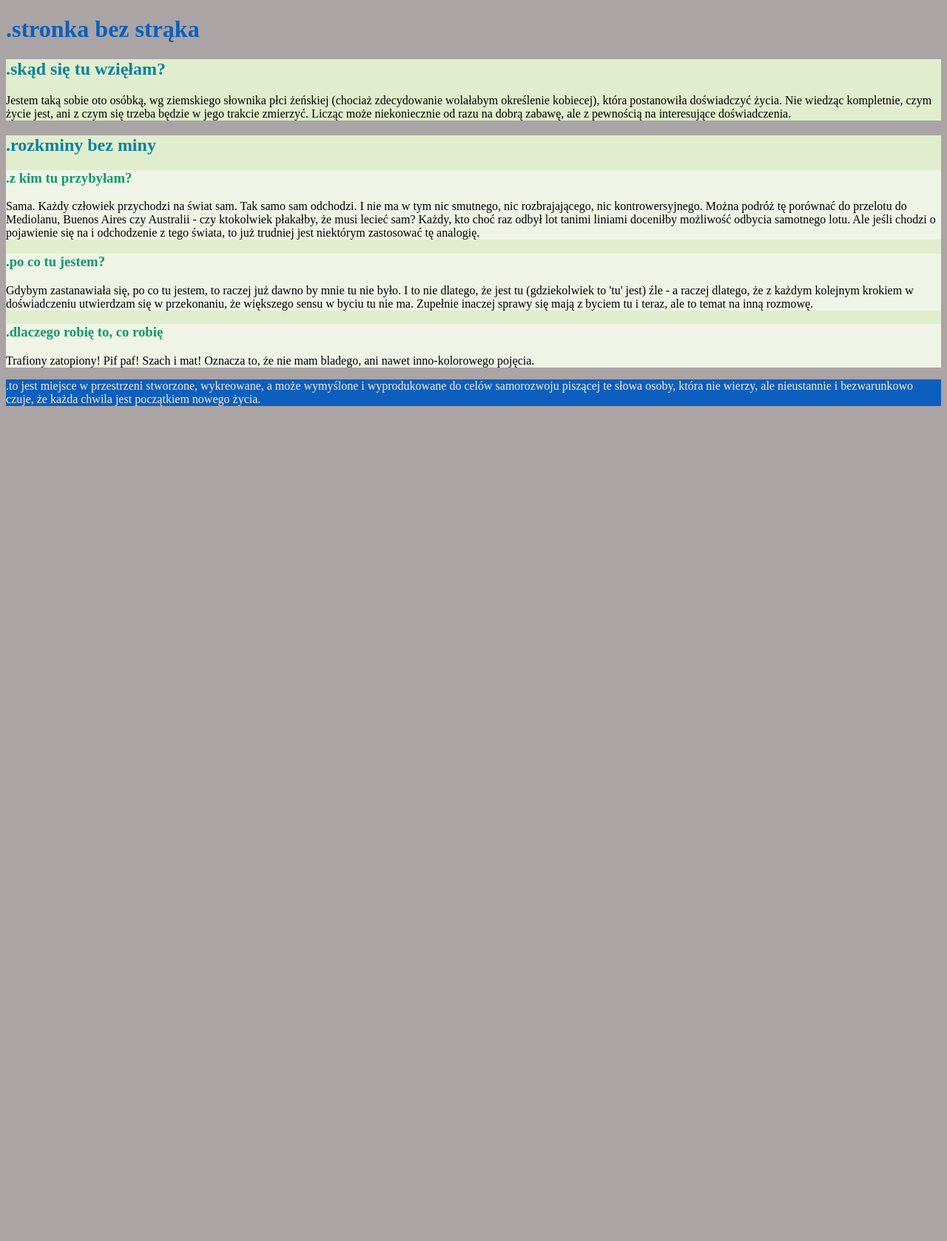
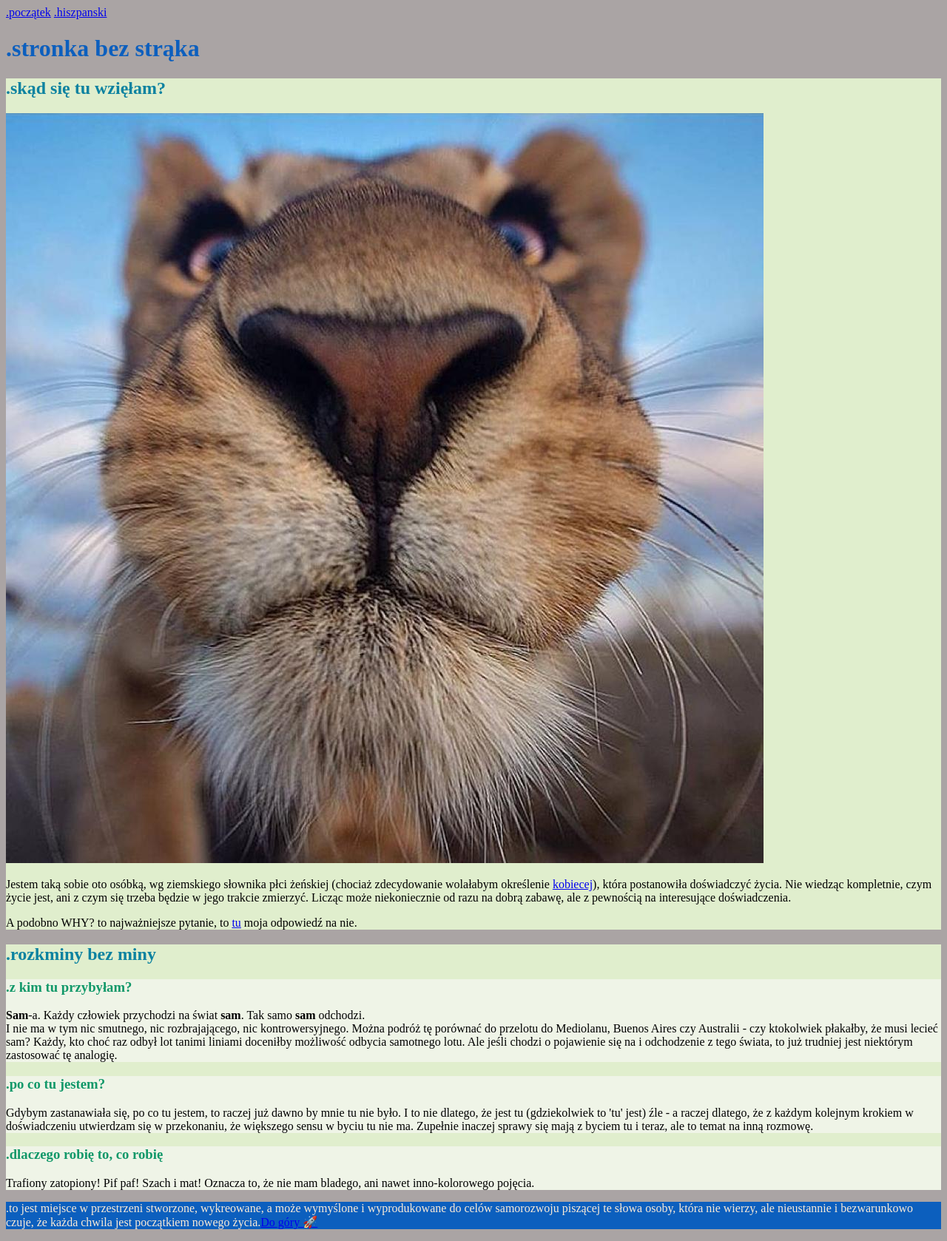
Before and after one commit to RenataBryczek/homepage, a plain HTML site: page index.html in a window 1280 px wide. Shown: the whole page at 74% size. Before the commit the page ends 800 px from the top, so only its background shows below. Drawn offline with Linux system fonts and the light colour scheme.

Commit message:
M03L04
Atrybuty w HTML

```diff
--- a/index.html
+++ b/index.html
@@ -11,33 +11,41 @@
 </head>
 
 <body>
+	<header>
+<nav>
+	<a href="index.html">.początek</a>
+	<a href="hiszpanski.html">.hiszpanski</a>
+</nav>
+	</header>
 	<main>
-		<header>
+		<header id="top">
 			<h1>.stronka bez strąka</h1> <!--h1 powinien być jedne dla całego dokumentu-->
 		</header>
 		<section> <!--pierwsza sekcja o mnie-->
 			<h2>.skąd się tu wzięłam?</h2>
-			<p>Jestem taką sobie oto osóbką, wg ziemskiego słownika płci żeńskiej (chociaż zdecydowanie wolałabym określenie kobiecej), która postanowiła doświadczyć życia. Nie wiedząc kompletnie, czym życie jest, ani z czym się trzeba będzie w jego trakcie zmierzyć. Licząc może niekoniecznie od razu na dobrą zabawę, ale z pewnością na interesujące doświadczenia.</p> <!--tekst nie może sobie luźno leżeć, stąd opakowujemy w znacznik p-->
+			<img src="buzka.jpg" alt="Fotka prezentująca autorkę przestrzeni"> <!--alt dla czytników-->
+			<p>Jestem taką sobie oto osóbką, wg ziemskiego słownika płci żeńskiej (chociaż zdecydowanie wolałabym określenie <a href="https://pl.wikipedia.org/wiki/Kobiecość" target="_blank">kobiecej</a>), która postanowiła doświadczyć życia. Nie wiedząc kompletnie, czym życie jest, ani z czym się trzeba będzie w jego trakcie zmierzyć. Licząc może niekoniecznie od razu na dobrą zabawę, ale z pewnością na interesujące doświadczenia.</p> <!--tekst nie może sobie luźno leżeć, stąd opakowujemy w znacznik p-->
+			<p>A podobno WHY? to najważniejsze pytanie, to <a href=#dlaczego>tu</a> moja odpowiedź na nie.</p>
 		</section>
 		<section> <!--druga sekcja z poszczególnymi artykułami-->
 			<h2>.rozkminy bez miny</h2>
 			<article> <!--artykuł to taka samodzielna treść-->
 				<h3>.z kim tu przybyłam?</h3>
-				<p>Sama. Każdy człowiek przychodzi na świat sam. Tak samo sam odchodzi. I nie ma w tym nic smutnego, nic rozbrajającego, nic kontrowersyjnego. Można podróż tę porównać do przelotu do Mediolanu, Buenos Aires czy Australii - czy ktokolwiek płakałby, że musi lecieć sam? Każdy, kto choć raz odbył lot tanimi liniami doceniłby możliwość odbycia samotnego lotu. Ale jeśli chodzi o pojawienie się na i odchodzenie z tego świata, to już trudniej jest niektórym zastosować tę analogię.</p>
+				<p><strong>Sam</strong>-a. Każdy człowiek przychodzi na świat <strong>sam</strong>. Tak samo <strong>sam</strong> odchodzi. <br>I nie ma w tym nic smutnego, nic rozbrajającego, nic kontrowersyjnego. Można podróż tę porównać do przelotu do Mediolanu, Buenos Aires czy Australii - czy ktokolwiek płakałby, że musi lecieć sam? Każdy, kto choć raz odbył lot tanimi liniami doceniłby możliwość odbycia samotnego lotu. Ale jeśli chodzi o pojawienie się na i odchodzenie z tego świata, to już trudniej jest niektórym zastosować tę analogię.</p><!--tu sobie zrobiłam przejście do następnej linii using br-->
 			</article>
 			<article> <!--artykuł to taka samodzielna treść-->
 				<h3>.po co tu jestem?</h3>
 				<p>Gdybym zastanawiała się, po co tu jestem, to raczej już dawno by mnie tu nie było. I to nie dlatego, że jest tu (gdziekolwiek to 'tu' jest) źle - a raczej dlatego, że z każdym kolejnym krokiem w doświadczeniu utwierdzam się w przekonaniu, że większego sensu w byciu tu nie ma. Zupełnie inaczej sprawy się mają z byciem tu i teraz, ale to temat na inną rozmowę.</p>
 			</article>
-			<article>
+			<article id="dlaczego">
 				<h3>.dlaczego robię to, co robię</h3>
 				<p>Trafiony zatopiony! Pif paf! Szach i mat! Oznacza to, że nie mam bladego, ani nawet inno-kolorowego pojęcia.</p>
 			</article>
 		</section>
-		<footer> <!--ta stopka dotyczy całego dokumentu-->
-			<p>.to jest miejsce w przestrzeni stworzone, wykreowane, a może wymyślone i wyprodukowane do celów samorozwoju piszącej te słowa osoby, która nie wierzy, ale nieustannie i bezwarunkowo czuje, że każda chwila jest początkiem nowego życia.</p>
-		</footer>
 	</main>
+	<footer> <!--wyrzucam footer poza main, bo jest wspólna dla wszystkich dokumentów-->
+		<p>.to jest miejsce w przestrzeni stworzone, wykreowane, a może wymyślone i wyprodukowane do celów samorozwoju piszącej te słowa osoby, która nie wierzy, ale nieustannie i bezwarunkowo czuje, że każda chwila jest początkiem nowego życia.<a href="#top">Do góry 🚀</a></p>
+	</footer>
 </body>
 
 </html>
```
Also changed, not shown: hiszpanski.html (added, +41 -0 lines), buzka.jpg (added), 1 other file.
